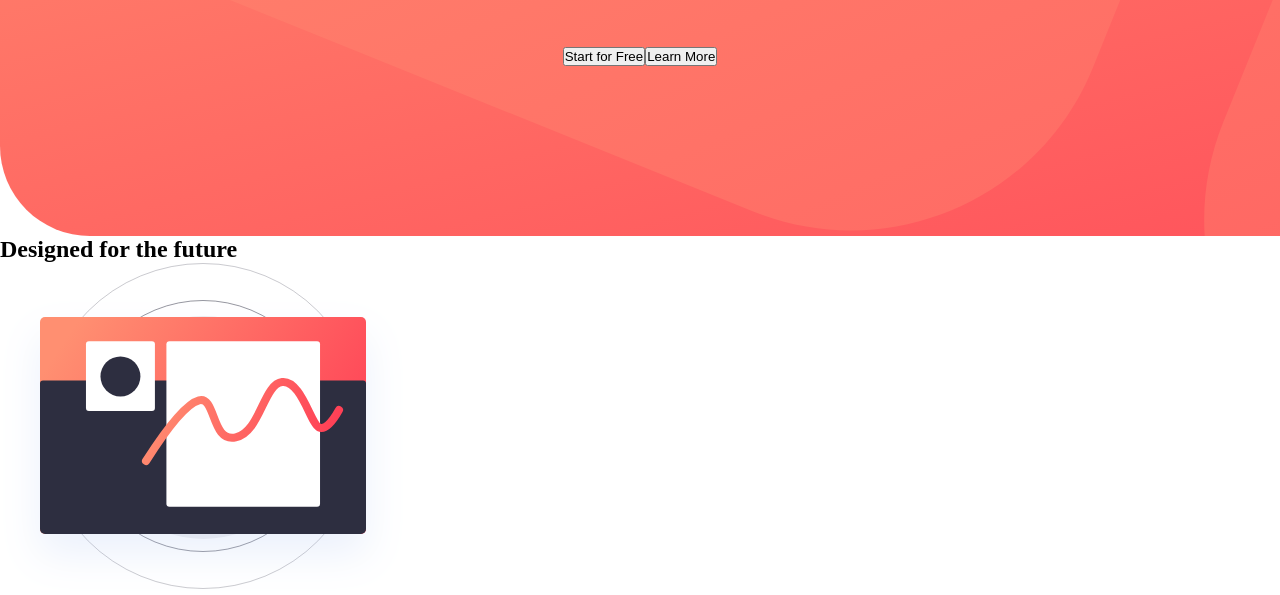
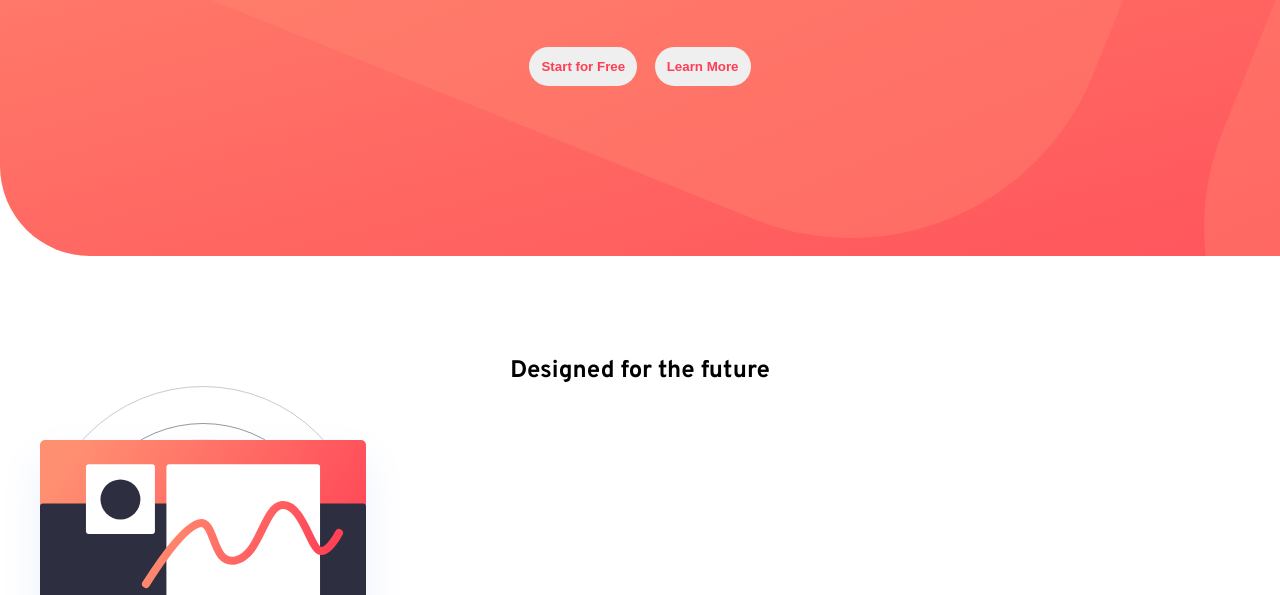
Before and after one commit to Olagunju9148/blogr-landing-page-main, a plain HTML site: page index.html in a window 1280 px wide. Shown: the part 204-799 px from the top of the page. Drawn offline with Linux system fonts and the light colour scheme; a script that the page names is missing.

Commit message:
initial commit

```diff
--- a/style.css
+++ b/style.css
@@ -92,13 +92,25 @@ nav ul li {
     justify-content: center;
 }
 
-.btn-one {
-    /* padding: 12px; */
+.cta-btn button{
+    padding: 12px;
     border-radius: 30px;
     border: none;
     font-weight: 700;
     color: hsl(353, 100%, 62%);
 }
+.btn-one {
+    padding-right: 17.5px;
+}
+
+.section-2 h2 {
+    font-family: "Overpass", sans-serif;
+    display: flex;
+    justify-content: center;
+    margin-top: 100px;
+    font-weight: 700;
+}
+
 
 
 
```
